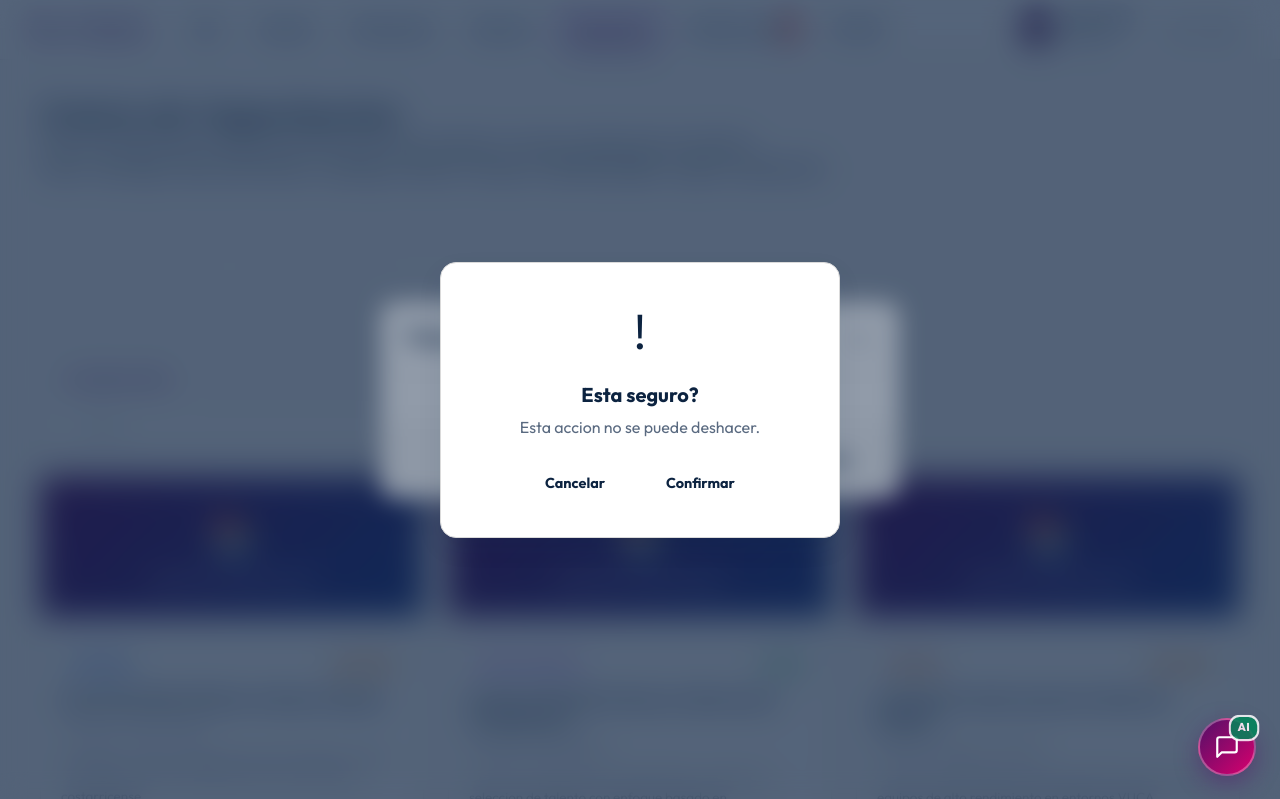
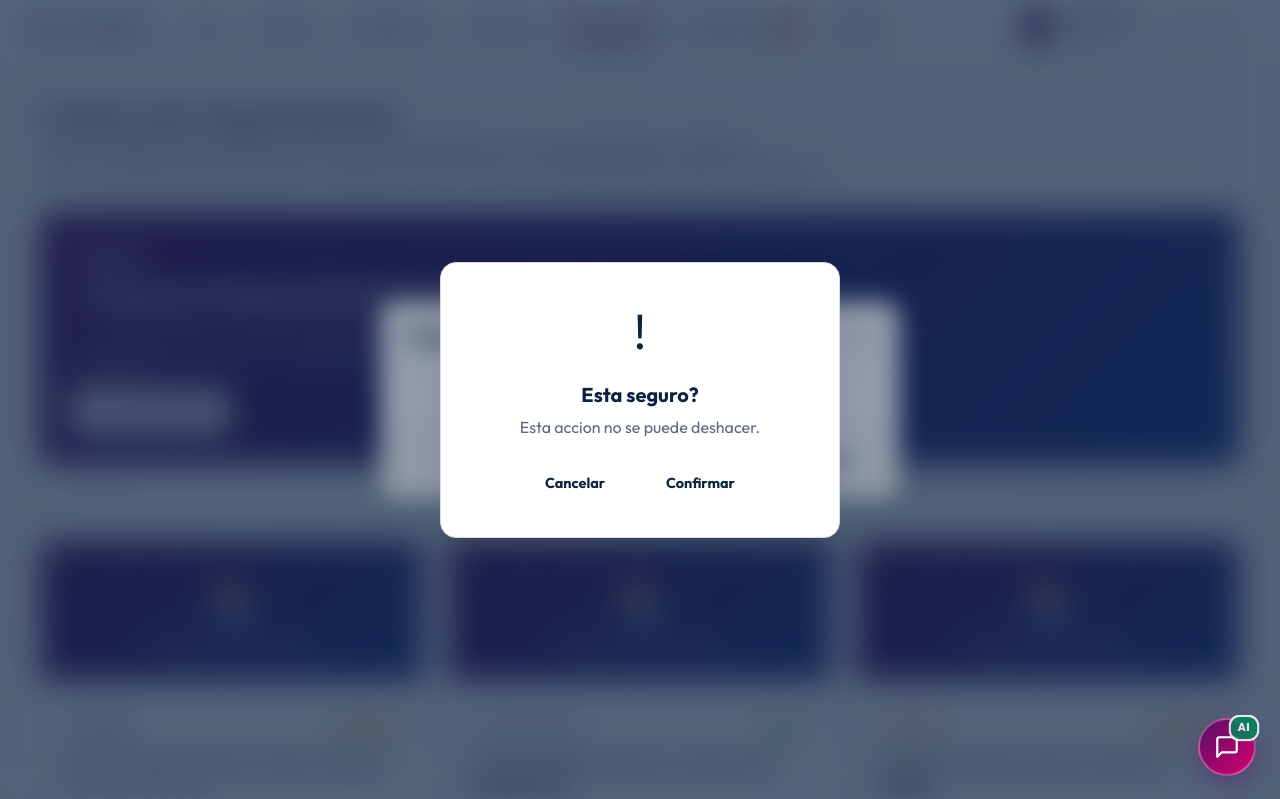
Before and after one commit to sebassebitas12/Tico-Talent, a website built with Vite: page src/html/capacitacion.html in a window 1280 px wide. Shown: the top 799 px of the page. Built offline with nearby package versions, Linux system fonts and the light colour scheme; no server answers; sample sign-in values are in the browser's storage.

Commit message:
fix de capacitacion html

```diff
--- a/src/html/capacitacion.html
+++ b/src/html/capacitacion.html
@@ -52,7 +52,7 @@
         <button class=curso-filtro data-categoria=legal>Legal y Cumplimiento</button>
       </div>
 
-      <div style=background:linear-gradient(135deg,var(--primary-purple) 0%,#1e3a8a 100%);border-radius:var(--radius-lg);padding:2rem 2.5rem;margin-bottom:2rem;display:flex;justify-content:space-between;align-items:center;flex-wrap:wrap;gap:1.5rem;box-shadow:0 8px 32px rgba(83,16,104,0.25);>
+      <div style=background:linear-gradient(135deg,var(--primary-purple),#1e3a8a);border-radius:var(--radius-lg);padding:2rem 2.5rem;margin-bottom:2rem;display:flex;justify-content:space-between;align-items:center;flex-wrap:wrap;gap:1.5rem;box-shadow:0 8px 32px rgba(83,16,104,0.25);>
         <div>
           <span style=background:rgba(255,255,255,0.15);color:#fff;font-size:0.78rem;font-weight:700;padding:0.3rem 0.75rem;border-radius:20px;letter-spacing:0.5px;text-transform:uppercase;>Destacado</span>
           <h2 style=font-size:1.6rem;font-weight:800;color:#fff;margin:0.75rem 0 0.4rem 0;>Programa Integral de Empleabilidad TicoTalent</h2>
@@ -70,8 +70,8 @@
     </main>
 
     <!-- ========== FOOTER ========== -->
-    <footer class=landing-footer style=margin-top: auto; padding: 2rem 1.5rem; background: var(--surface-card); border-top: 1px solid var(--border-subtle);>
-      <div class=landing-footer__container style=max-width: 100%;>
+    <footer class=landing-footer style=margin-top:auto; padding: 2rem 1.5rem; background: var(--surface-card); border-top: 1px solid var(--border-subtle);>
+      <div class=landing-footer__container style=max-width:100%;>
         <div class=landing-footer__grid>
           <div class=landing-footer__brand>
             <span class=landing-footer__logo>Tico Talent</span>
```
